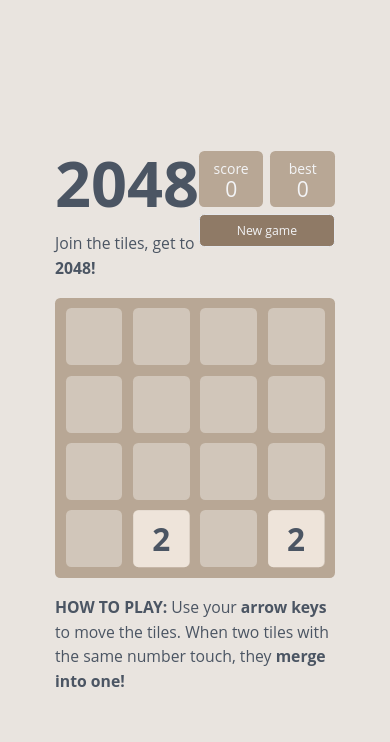
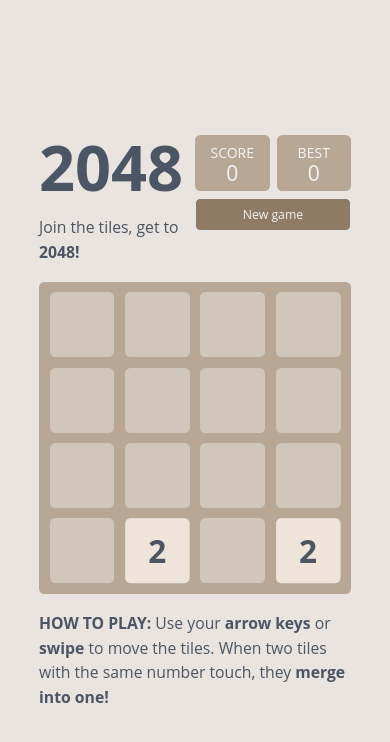
Before and after one commit to adamJacewicz/v-2048, a Vue app: page / in a window 390 px wide. Shown: the top 742 px of the page. Built offline with nearby package versions, Linux system fonts and the light colour scheme.

Commit message:
- changes

```diff
--- a/src/App.vue
+++ b/src/App.vue
@@ -1,6 +1,6 @@
 <template>
   <div class="flex h-[100vh] max-h-full flex-col bg-brown-200">
-    <div class="m-auto w-[max(280px,70%)] max-w-[500px]">
+    <div class="m-auto w-[max(280px,80%)] max-w-[500px]">
       <div class="flex">
         <Header class="flex-1" />
         <Stats class="flex-1" />
@@ -8,8 +8,9 @@
       <Board class="my-5" />
       <section class="text-lg text-gray-600">
         <span class="font-bold">HOW TO PLAY:</span> Use your
-        <span class="font-bold">arrow keys</span> to move the tiles. When two
-        tiles with the same number touch, they
+        <span class="font-bold">arrow keys</span> or
+        <span class="font-bold">swipe</span> to move the tiles. When two tiles
+        with the same number touch, they
         <span class="font-bold">merge into one!</span>
       </section>
     </div>
@@ -19,10 +20,7 @@
 import Board from "./components/Board.vue"
 import Stats from "./components/Stats.vue"
 import Header from "./components/Header.vue"
-import {
-  onBeforeMount,
-  onBeforeUnmount,
-} from "vue"
+import { onBeforeMount, onBeforeUnmount } from "vue"
 import { useGame } from "./stores/game"
 import { SwipeDirection, useEventListener, useSwipe } from "@vueuse/core"
 import { getMovementOptions } from "./utils"
@@ -31,6 +29,12 @@ import { storeToRefs } from "pinia"
 const game = useGame()
 const { move, reset, score } = game
 const { tiles } = storeToRefs(game)
+
+// function handleMove(event: TouchEvent, direction: SwipeDirection): void
+// function handleMove(event: KeyboardEvent, direction?: undefined): void
+// function handleMove(event: TouchEvent | KeyboardEvent, direction?: SwipeDirection) {
+//   move(getMovementOptions(direction ?? event.key))
+// }
 
 const handleMove = <
   D extends keyof typeof SwipeDirection | undefined,
@@ -42,17 +46,9 @@ const handleMove = <
 
 const { stop: removeSwipeListener } = useSwipe(document, {
   onSwipeEnd: handleMove,
+  threshold: 10,
 })
 useEventListener("keydown", handleMove)
 onBeforeMount(() => tiles.value.length === 0 && score === 0 && reset())
 onBeforeUnmount(removeSwipeListener)
 </script>
-<style lang="scss">
-body {
-  overscroll-behavior: contain;
-}
-
-html {
-  font-size: clamp(14px, 3vw, 16px);
-}
-</style>
--- a/src/components/Stats.vue
+++ b/src/components/Stats.vue
@@ -4,7 +4,7 @@
       <div
         v-for="item in stats"
         :key="item.label"
-        class="flex flex-1 flex-col rounded-md bg-brown-400 p-2 text-center text-gray-100 last-of-type:ml-2"
+        class="flex flex-1 flex-col rounded-md bg-brown-400 p-2 text-center uppercase text-gray-100 last-of-type:ml-2"
       >
         <div>{{ item.label }}</div>
         <div class="text-2xl leading-6">
@@ -13,7 +13,8 @@
       </div>
     </div>
     <button
-      class="rounded-md mt-2 border bg-brown-600 p-2 text-sm text-gray-100 sm:text-lg"
+      @click="reset"
+      class="mt-2 rounded-md border bg-brown-600 p-2 text-sm text-gray-100 sm:text-lg"
     >
       New game
     </button>
@@ -23,15 +24,21 @@
 import { useGame } from "../stores/game"
 import { computed, ref } from "vue"
 import { storeToRefs } from "pinia"
-import { TransitionPresets, useTransition } from "@vueuse/core"
+import { useTransition } from "@vueuse/core"
 const game = useGame()
-const {  best } = storeToRefs(game)
-const ss = useTransition(computed(() => game.score), {
+const { reset } = game
+const { score, best } = storeToRefs(game)
+
+const points = ref([score, best])
+const labels = ["score", "best"]
+
+const data = useTransition(points.value, {
   duration: 100,
 })
-const stats = computed(() => [
-  { value: ss.value.toFixed(0), label: "score" },
-  { value: best, label: "best" },
-])
-
+const stats = computed(() =>
+  data.value.map((value, i) => ({
+    label: labels[i],
+    value: value.toFixed(0),
+  }))
+)
 </script>
--- a/src/composables/use-tile.ts
+++ b/src/composables/use-tile.ts
@@ -2,13 +2,15 @@ import { AxisType, Tile } from "../stores/game.types"
 import { readonly, shallowRef } from "vue"
 import { v4 as useId } from "uuid"
 
-export const useTile = (pos: Record<AxisType, number>): Readonly<Tile> => {
+export const useTile = (
+  pos: Record<AxisType, number> & Partial<Tile>
+): Readonly<Tile> => {
   const tile = {
     x: shallowRef(pos.x),
     y: shallowRef(pos.y),
-    value: shallowRef(2),
-    merged: shallowRef(false),
-    id: useId(),
+    value: shallowRef(pos.value ?? 2),
+    merged: shallowRef(pos.merged ?? false),
+    id: pos.id ?? useId(),
   }
 
   const move = (axis: AxisType, value: number) => (tile[axis].value = value)
--- a/src/main.ts
+++ b/src/main.ts
@@ -1,7 +1,8 @@
 import { createPinia } from "pinia"
-import "./styles/tailwind.css"
+import "./styles/styles.scss"
 import { createApp } from "vue"
 import App from "./App.vue"
 
-const pinia = createPinia()
+import { PersistedState } from "./plugins/persisted-state"
+const pinia = createPinia().use(PersistedState)
 createApp(App).use(pinia).mount("#app")
--- a/src/plugins/persisted-state.ts
+++ b/src/plugins/persisted-state.ts
@@ -1,4 +1,6 @@
 import { PiniaPlugin } from "pinia"
+import { useTile } from "../composables/use-tile"
+import { GameState } from "../stores/game.types"
 
 export const PersistedState: PiniaPlugin = ({ options, store }) => {
   if (options.persist) {
@@ -6,11 +8,12 @@ export const PersistedState: PiniaPlugin = ({ options, store }) => {
     const state = store.$state
     if (persistedState) {
       try {
-        const newState = JSON.parse(persistedState)
-        store.$state = { ...state, ...newState }
+        const newState: GameState = JSON.parse(persistedState)
+        newState.tiles = newState.tiles.map((tile) => useTile(tile))
+        store.$state = newState
       } catch (err) {
         store.$state = state
-	      localStorage.setItem(store.$id, JSON.stringify(state))
+        localStorage.setItem(store.$id, JSON.stringify(state))
         console.error(err)
       }
     }
--- a/src/stores/game.ts
+++ b/src/stores/game.ts
@@ -10,7 +10,9 @@ import { AxisType, MovementOptions, Tile } from "./game.types"
 import { computed, ref } from "vue"
 import { useTile } from "../composables/use-tile"
 
-export const useGame = defineStore("2048", () => {
+export const useGame = defineStore(
+  "2048",
+  () => {
     const tiles = ref<Tile[]>([])
     const score = ref(0)
     const best = ref(0)
@@ -94,7 +96,9 @@ export const useGame = defineStore("2048", () => {
       reset,
       move,
     }
-})
+  },
+  { persist: true }
+)
 
 if (import.meta.hot) {
   import.meta.hot.accept(acceptHMRUpdate(useGame, import.meta.hot))
--- /dev/null
+++ b/src/styles/styles.scss
@@ -0,0 +1,9 @@
+@import "tailwind.css";
+
+body {
+	overscroll-behavior: contain;
+}
+
+html {
+	font-size: clamp(14px, 3vw, 16px);
+}
--- a/src/utils.ts
+++ b/src/utils.ts
@@ -46,6 +46,7 @@ export const moveItems = (tiles: Tile[], axis: AxisType, order: Order) => {
       next.move(axis, curr[axis])
       curr.update()
       score += curr.value
+      moved = true
     } else if (next[axis] !== position) {
       moved = true
       next.move(axis, position)
```
Lines whose indentation alone changed are shown as unchanged.
